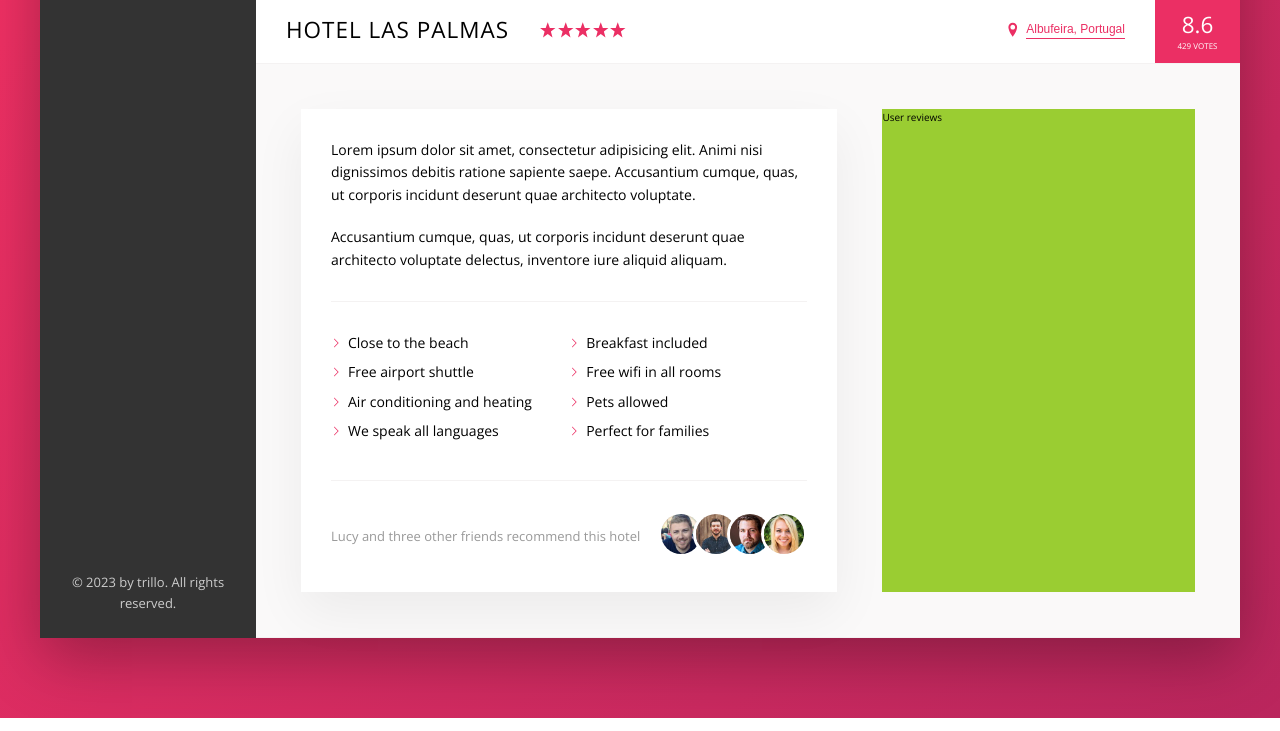
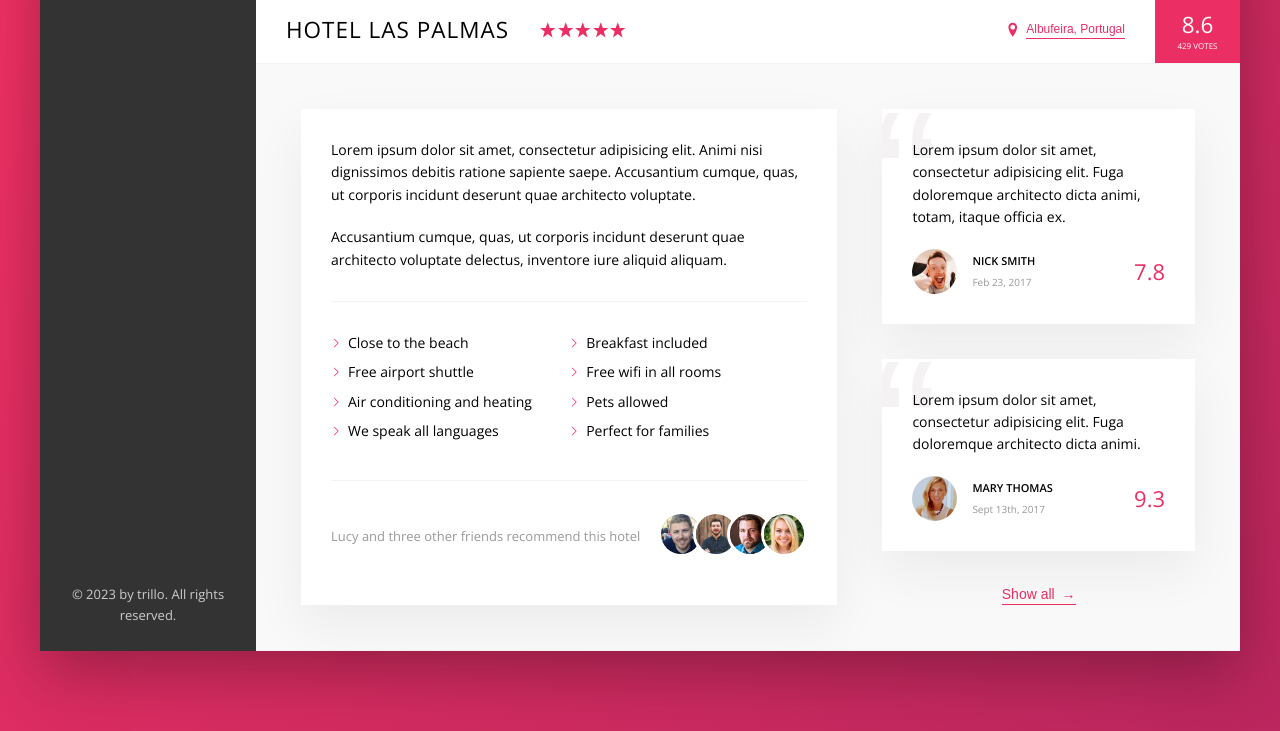
Before and after one commit to yurov-37/trillo_project, a website: page index.html in a window 1280 px wide. Shown: the part 538-1269 px from the top of the page. Drawn offline with nearby package versions, Linux system fonts and the light colour scheme.

Commit message:
add user review section

```diff
--- a/index.html
+++ b/index.html
@@ -175,7 +175,30 @@
                 </div></p>
               </div>
             </div>
-            <div class="user-reviews">User reviews</div>
+            <div class="user-reviews">
+               <figure class="review">
+                  <blockquote class="review__text">Lorem ipsum dolor sit amet, consectetur adipisicing elit. Fuga doloremque architecto dicta animi, totam, itaque officia ex.
+                  </blockquote>
+                <figcaption class="review__user"><img src="img/user-1.jpg" alt="User 1" class="review__photo">
+                  <div class="review__user-box">
+                    <p class="review__user-name">Nick Smith</p>
+                    <p class="review__user-date">Feb 23, 2017</p>
+                  </div>
+                  <div class="review__rating">7.8</div>
+                </figcaption>
+              </figure>
+               <figure class="review">
+                  <blockquote class="review__text">Lorem ipsum dolor sit amet, consectetur adipisicing elit. Fuga doloremque architecto dicta animi.
+                  </blockquote>
+                <figcaption class="review__user"><img src="img/user-2.jpg" alt="User 2" class="review__photo">
+                  <div class="review__user-box">
+                    <p class="review__user-name">Mary Thomas</p>
+                    <p class="review__user-date">Sept 13th, 2017</p>
+                  </div><div class="review__rating">9.3</div>
+                </figcaption>
+              </figure>
+              <button class="btn-inline">Show all <span>&rarr;</span></button>
+            </div>
           </div>
         </main>
       </div>
--- a/sass/_components.scss
+++ b/sass/_components.scss
@@ -270,8 +270,17 @@
   cursor: pointer;
   transition: all 0.2s;
 
+  & span {
+    margin-left: 0.3rem;
+    transition: margin-left 0.2s;
+  }
+
   &:hover {
     color: var(--color-grey-dark-1);
+
+    span {
+      margin-left: 0.8rem;
+    }
   }
 
   &:focus {
@@ -355,8 +364,6 @@
   &__count {
     margin-right: auto;
   }
-  &__friends {
-  }
 
   &__photo {
     box-sizing: content-box;
@@ -370,3 +377,67 @@
     }
   }
 }
+
+/// ////////////////////////
+///      REVIEWS     ///
+
+.review {
+  position: relative;
+  background-color: #fff;
+  box-shadow: var(--shadow-light);
+  padding: 3rem;
+  margin-bottom: 3.5rem;
+  overflow: hidden;
+
+  &__text {
+    position: relative;
+    margin-bottom: 2rem;
+    z-index: 5;
+  }
+
+  &__user {
+    display: flex;
+    align-items: center;
+  }
+
+  &__photo {
+    height: 4.5rem;
+    width: 4.5rem;
+    border-radius: 50%;
+    margin-right: 1.5rem;
+  }
+
+  &__user-box {
+  }
+
+  &__user-name {
+    font-size: 1.1rem;
+    font-weight: 600;
+    text-transform: uppercase;
+    margin-bottom: 0.4rem;
+  }
+
+  &__user-date {
+    font-size: 1rem;
+    color: var(--color-grey-dark-3);
+  }
+
+  &__rating {
+    margin-left: auto;
+    color: var(--color-primary);
+    font-size: 2.2rem;
+    font-weight: 300;
+  }
+
+  &::before {
+    content: "\201C";
+    position: absolute;
+    top: -2.75rem;
+    left: -1rem;
+    line-height: 1;
+    font-size: 20rem;
+    color: var(--color-grey-light-2);
+    font-family: sans-serif;
+    z-index: 1;
+  }
+}
--- a/sass/_layout.scss
+++ b/sass/_layout.scss
@@ -33,6 +33,7 @@
 }
 
 .detail {
+  font-size: 1.4rem;
   display: flex;
   padding: 4.5rem;
   background-color: var(--color-grey-light-1);
@@ -40,7 +41,6 @@
 }
 
 .description {
-  font-size: 1.4rem;
   background-color: #fff;
   box-shadow: var(--shadow-light);
   padding: 3rem;
@@ -49,6 +49,8 @@
 }
 
 .user-reviews {
-  background-color: yellowgreen;
   flex: 1;
+  display: flex;
+  flex-direction: column;
+  align-items: center;
 }
```
Also changed, not shown: css/style.css.
